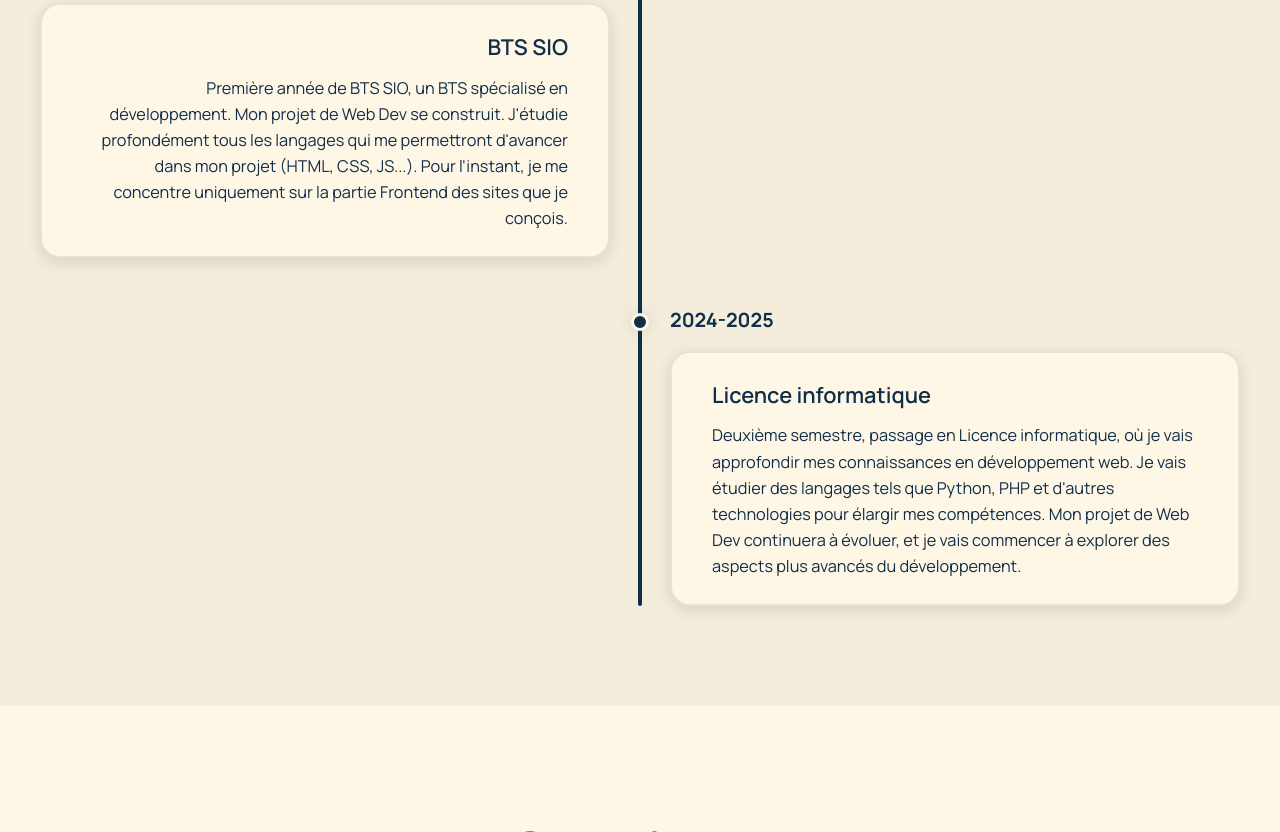
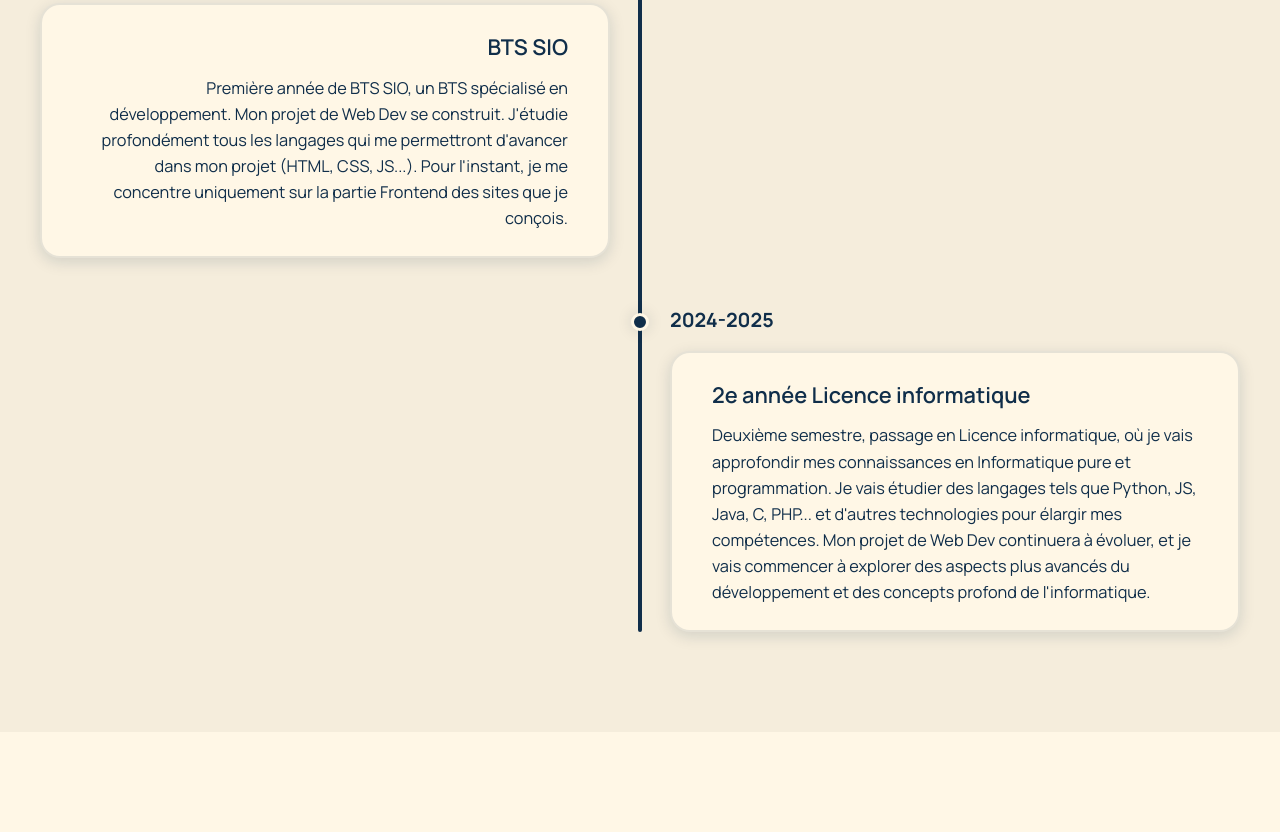
Before and after one commit to hauanitech/portfolio, a plain HTML site: page index-fr.html in a window 1280 px wide. Shown: the part 1784-2616 px from the top of the page. Drawn offline with nearby package versions, Linux system fonts and the light colour scheme.

Commit message:
update content

```diff
--- a/index-fr.html
+++ b/index-fr.html
@@ -174,14 +174,14 @@
           <div class="timeline-dot"></div>
           <div class="timeline-date">2024-2025</div>
           <div class="timeline-content">
-            <h3>Licence informatique</h3>
+            <h3>2e année Licence informatique</h3>
             <p>
               Deuxième semestre, passage en Licence informatique, où je vais
-              approfondir mes connaissances en développement web. Je vais
-              étudier des langages tels que Python, PHP et d'autres technologies
+              approfondir mes connaissances en Informatique pure et programmation. Je vais
+              étudier des langages tels que Python, JS, Java, C, PHP... et d'autres technologies
               pour élargir mes compétences. Mon projet de Web Dev continuera à
               évoluer, et je vais commencer à explorer des aspects plus avancés
-              du développement.
+              du développement et des concepts profond de l'informatique.
             </p>
           </div>
         </div>
```
Also changed, not shown: index.html (+3 -3 lines).
